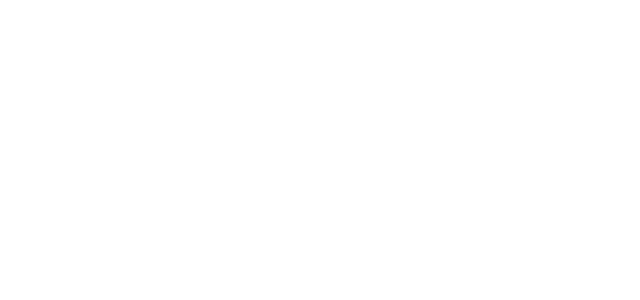
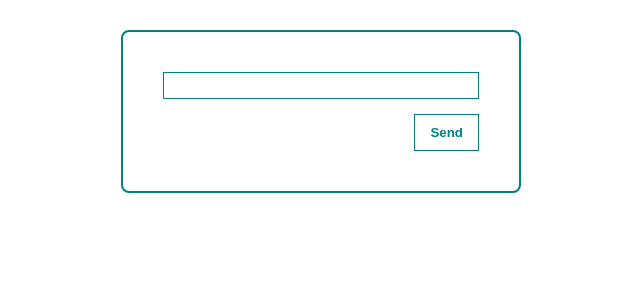
Before and after one commit to edelmutic/rtcs, a React (Create React App) app in the folder client/: page / in a window 1280 px wide. Shown: the top 300 px of the page, without its empty margins (319-959 px from the left). Built offline with nearby package versions, Linux system fonts and the light colour scheme; the HTML template or start-up script is replaced by a standard one.

Commit message:
add longpulling component

```diff
--- a/client/src/App.js
+++ b/client/src/App.js
@@ -1,7 +1,12 @@
 import './App.css';
+import LongPulling from './LongPulling';
 
 function App() {
-  return <div className="App"></div>;
+  return (
+    <div>
+      <LongPulling />
+    </div>
+  );
 }
 
 export default App;
--- /dev/null
+++ b/client/src/LongPulling.jsx
@@ -0,0 +1,17 @@
+import React from 'react'
+
+const LongPulling = () => {
+    return (
+        <div className='center'>
+            <div>
+                <div className="form">
+                    <input type="text" />
+                    <button>Send</button>
+                </div>
+            </div>
+
+        </div>
+    )
+}
+
+export default LongPulling
```
